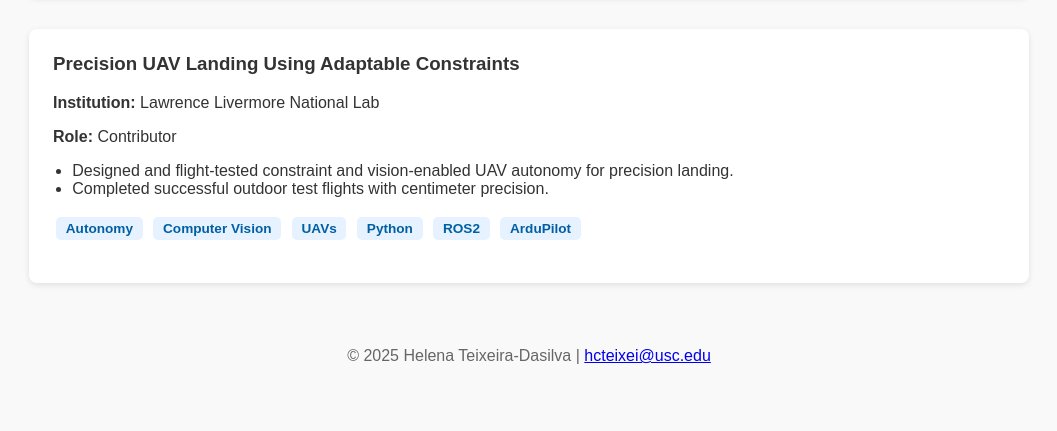
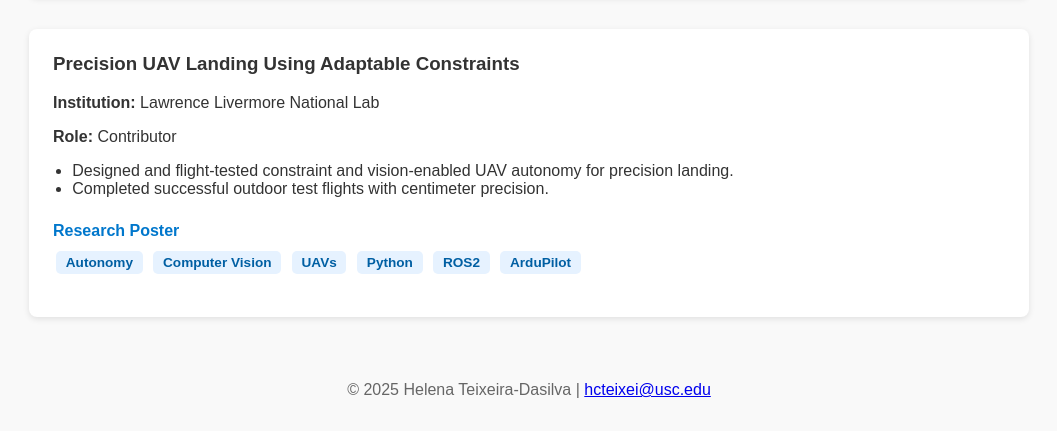
Before and after one commit to TeixeiraDasilva-Helena/teixeiradasilva-helena.github.io, a plain HTML site: page projects.html in a window 1280 px wide. Shown: the part 3421-3852 px from the top of the page, without its empty margins (111-1168 px from the left). Before the commit the page ends 3818 px from the top, so only its background shows below. Drawn offline with Linux system fonts and the light colour scheme.

Commit message:
adding llnl poster

```diff
--- a/projects.html
+++ b/projects.html
@@ -327,10 +327,7 @@
             <li>Designed and flight-tested constraint and vision-enabled UAV autonomy for precision landing.</li>
             <li>Completed successful outdoor test flights with centimeter precision.</li>
         </ul>
-        <!-- <a href="media/LLNL_poster.pdf" target="_blank">Research Poster</a>
-        <video controls>
-            <source src="media/llnl_demo.mp4" type="video/mp4">
-        </video> -->
+        <a href="media/precision_landing_poster.pdf" target="_blank">Research Poster</a>
         <div class="skills">
           <span class="skill">Autonomy</span>
           <span class="skill">Computer Vision</span>
```
Also changed, not shown: 1 other file.
